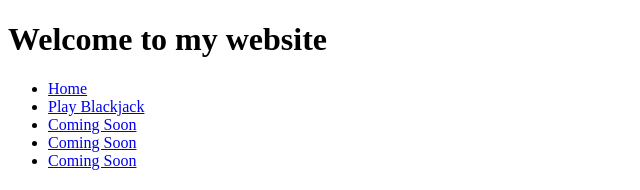
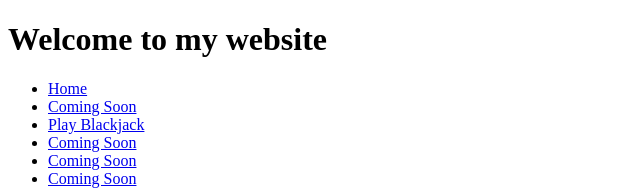
Before and after one commit to redlink2/redlink2web, a Nuxt app: page /games in a window 1280 px wide. Shown: the top 190 px of the page, without its empty margins (0-640 px from the left). Built offline with nearby package versions, Linux system fonts and the light colour scheme.

Commit message:
added comments with ideas

```diff
--- a/pages/games.vue
+++ b/pages/games.vue
@@ -3,9 +3,15 @@
 		<h1>Welcome to my website</h1>
 		<ul>
 			<li><nuxt-link to="/">Home</nuxt-link></li>
+			<!-- tic-tac-toe -->
+			<li><a href="#">Coming Soon</a></li>
+			<!-- blackjack -->
 			<li><nuxt-link to="/blackjack">Play Blackjack</nuxt-link></li>
+			<!-- simon -->
 			<li><a href="#">Coming Soon</a></li>
+			<!-- minesweeper -->
 			<li><a href="#">Coming Soon</a></li>
+			<!-- hangman -->
 			<li><a href="#">Coming Soon</a></li>
 		</ul>
 	</div>
```
